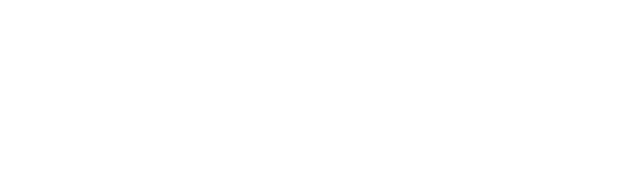
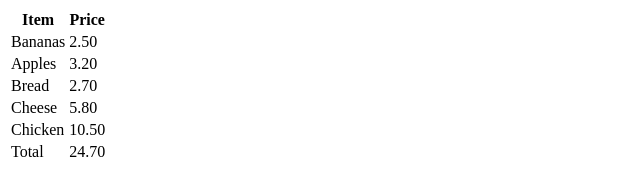
Before and after one commit to acciojob/grofers-checkout-2-govind2611, a website: page main.html in a window 1280 px wide. Shown: the whole page, without its empty margins (0-640 px from the left). Drawn offline with Linux system fonts and the light colour scheme.

Commit message:
created a submission

```diff
--- a/main.html
+++ b/main.html
@@ -7,6 +7,42 @@
 </head>
 
 <body>
+	<table>
+  <thead>
+    <tr>
+      <th>Item</th>
+      <th>Price</th>
+    </tr>
+  </thead>
+  <tbody>
+    <tr>
+      <td>Bananas</td>
+      <td data-ns-test="prices">2.50</td>
+    </tr>
+    <tr>
+      <td>Apples</td>
+      <td data-ns-test="prices">3.20</td>
+    </tr>
+    <tr>
+      <td>Bread</td>
+      <td data-ns-test="prices">2.70</td>
+    </tr>
+    <tr>
+      <td>Cheese</td>
+      <td data-ns-test="prices">5.80</td>
+    </tr>
+    <tr>
+      <td>Chicken</td>
+      <td data-ns-test="prices">10.50</td>
+    </tr>
+  </tbody>
+  <tfoot>
+    <tr>
+      <td>Total</td>
+      <td data-ns-test="grandTotal"></td>
+    </tr>
+  </tfoot>
+</table>
 	<!-- the entire body must be written by student -->
     <script type="text/javascript" src="./script.js">
 </script>
--- a/script.js
+++ b/script.js
@@ -1 +1,15 @@
 //your code here
+ // Get all the price elements in the table
+  const priceElements = document.querySelectorAll('[data-ns-test="prices"]');
+
+  // Initialize a variable to store the total price
+  let totalPrice = 0;
+
+  // Loop through each price element and add its value to the total price
+  priceElements.forEach(priceElement => {
+    totalPrice += parseFloat(priceElement.textContent);
+  });
+
+  // Set the grand total element to the total price
+  const grandTotalElement = document.querySelector('[data-ns-test="grandTotal"]');
+  grandTotalElement.textContent = totalPrice.toFixed(2);
```
